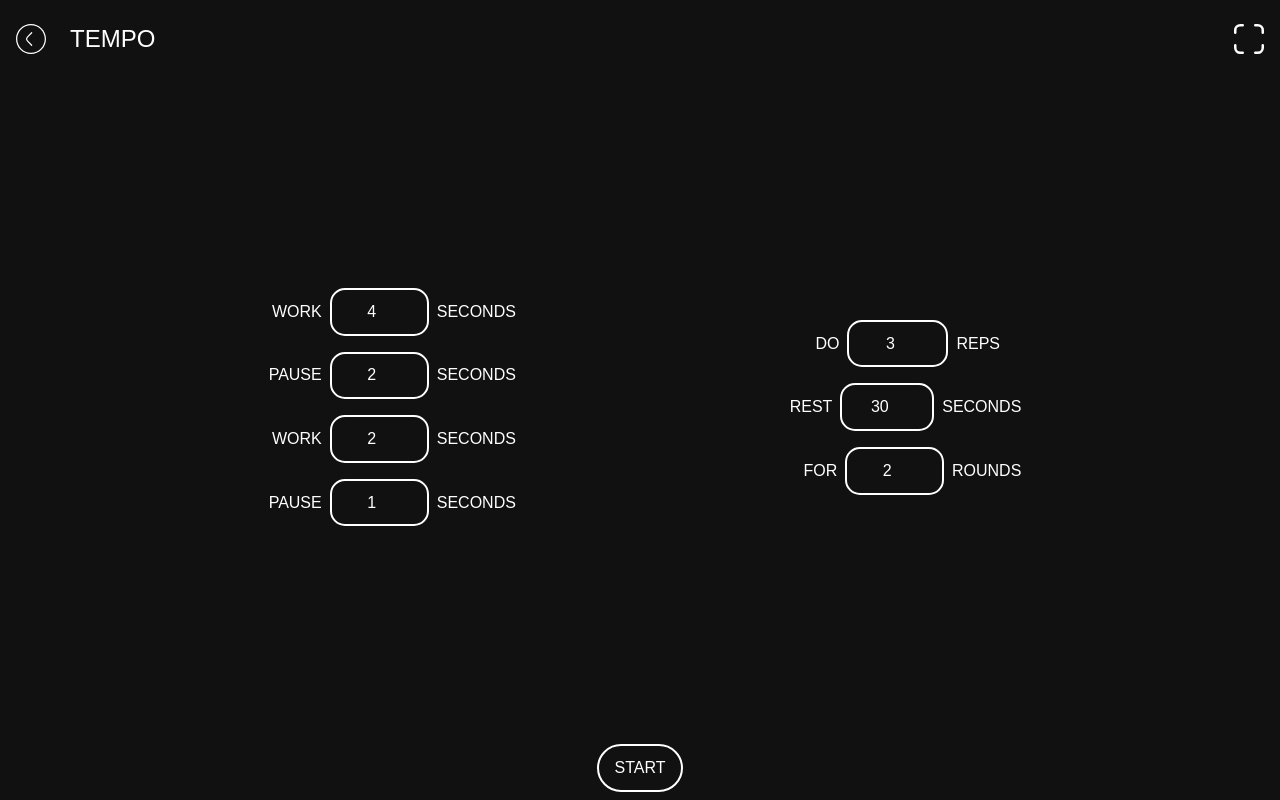
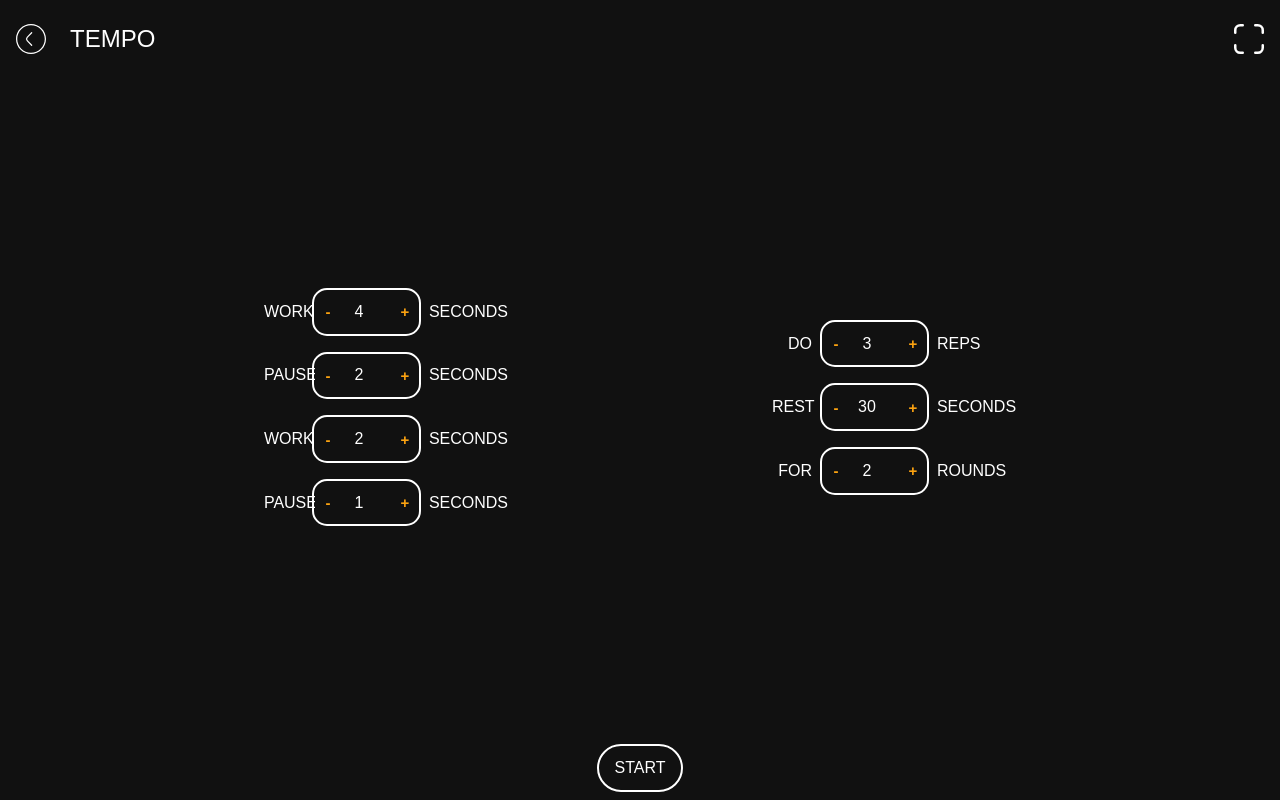
Before and after one commit to Netsbump/tempo-app, a React (Vite) app: page /#/tempo-input in a window 1280 px wide. Built offline with nearby package versions, Linux system fonts and the light colour scheme; a web font is replaced by a local one.

Commit message:
update design and add increment/decrement buttons

```diff
--- a/src/components/customInput/CustomInput.module.css
+++ b/src/components/customInput/CustomInput.module.css
@@ -1,11 +1,54 @@
 .info{
-    flex: 1;
     text-align: end;
+    width: 40px;
 }
 
 .inputWrapper {
     display: flex;
     align-items: center;
+    width: 100%;
+}
+
+.inputContainer {
+    position: relative;
+    display: flex;
+    align-items: center;
+  }
+
+.button {
+    background-color: #111111;
+    border: none;
+    color: #fca311;
+    text-align: center;
+    text-decoration: none;
+    display: inline-block;
+    font-size: 15px;
+    margin: 4px 2px;
+    cursor: pointer;
+    width: 26px;
+    height: 41px;
+    font-weight: bold;
+    position: absolute;
+}
+
+.button:hover {
+    background-color: #fca311;
+    border: solid 1px #fca311;
+    color: #fff;
+}
+
+.button:active {
+    transform: scale(0.9);
+}
+
+.decrementButton {
+    left: 9px;
+    border-radius: 12px 0px 0px 12px;
+}
+
+.incrementButton {
+    right: 9px;
+    border-radius: 0px 12px 12px 0px;
 }
 
 .input {
@@ -17,7 +60,6 @@
     color: #fff;
     min-width: 3rem;
     max-width: 6rem;
-    flex: 1;
     border-radius: 15px;
     -moz-appearance: textfield;
     -webkit-appearance: textfield;
--- a/src/components/customInput/CustomInput.tsx
+++ b/src/components/customInput/CustomInput.tsx
@@ -30,9 +30,28 @@ export const CustomInput: React.FC<CustomInputProps> = ({ label, defaultValue, o
     onChange(newValue);
   };
 
+  const increment = () => {
+    let newValue = value + 1;
+    if (newValue > 1000) {
+      newValue = 1000;
+    }
+    setValue(newValue);
+    onChange(newValue);
+  };
+
+  const decrement = () => {
+    let newValue = value - 1;
+    if (newValue < 0) {
+      newValue = 0;
+    }
+    setValue(newValue);
+    onChange(newValue);
+  };
+
   return (
     <div className={styles.inputWrapper}>
       <span className={styles.info}>{label}</span>
+      <div className={styles.inputContainer}>
       <input
         className={styles.input}
         type="number"
@@ -43,6 +62,9 @@ export const CustomInput: React.FC<CustomInputProps> = ({ label, defaultValue, o
         pattern="\d*"
         inputMode="numeric"
       />
+      <button className={`${styles.button} ${styles.decrementButton}`} onClick={decrement}>-</button>
+      <button className={`${styles.button} ${styles.incrementButton}`} onClick={increment}>+</button>
+      </div>
       <span className={styles.duration}>{unit}</span>
     </div>
   );
```
Also changed, not shown: 5 other files (tests, documents, lock files or other folders).
